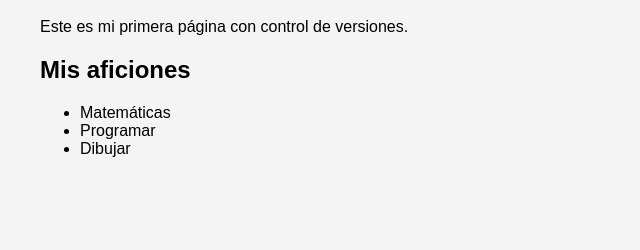
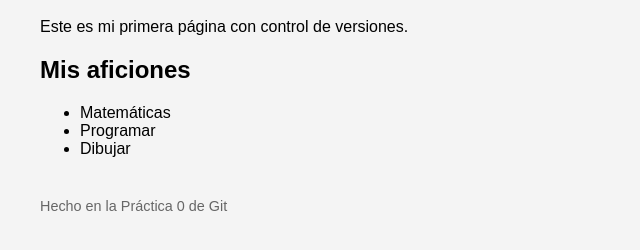
Before and after one commit to Sxsebas/MI-PRIMER-REPO, a plain HTML site: page index.html in a window 1280 px wide. Shown: the part 80-330 px from the top of the page, without its empty margins (0-640 px from the left). Drawn offline with Linux system fonts and the light colour scheme.

Commit message:
Da estilos al pie de página

```diff
--- a/estilos.css
+++ b/estilos.css
@@ -7,3 +7,9 @@ body {
 h1 {
   color: #2a5db0;
 }
+
+footer {
+  margin-top: 40px;
+  color: #666666;
+  font-size: 0.9em;
+}
--- a/index.html
+++ b/index.html
@@ -16,4 +16,5 @@
             <li>Dibujar</li>
         </ul>
     </body>
+    <footer><p>Hecho en la Práctica 0 de Git</p></footer>
 </html>
```
